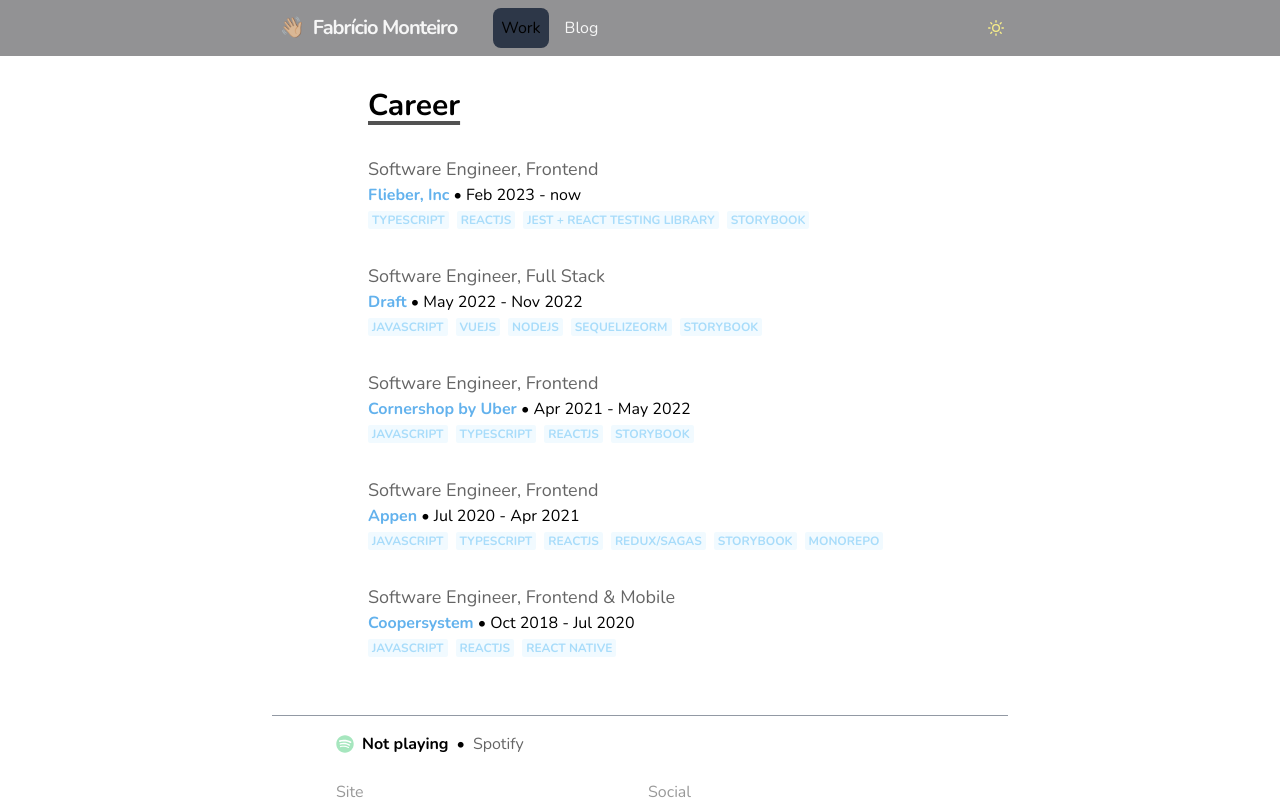
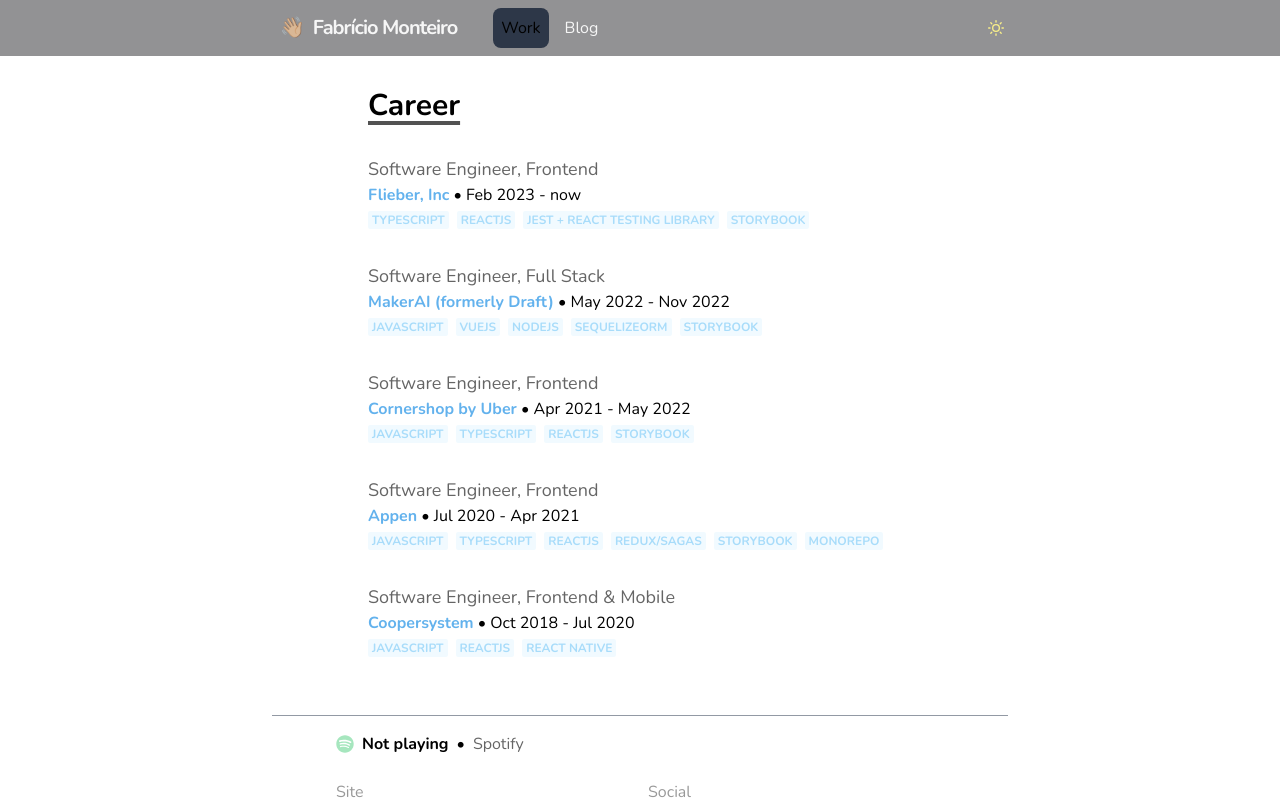
Before and after one commit to fabmont/folio, a Next.js app: page /work in a window 1280 px wide. Shown: the top 800 px of the page. Built offline with nearby package versions, Linux system fonts and the light colour scheme; no server answers.

Commit message:
updates the draft work item

```diff
--- a/src/constants/workList.tsx
+++ b/src/constants/workList.tsx
@@ -101,8 +101,8 @@
     technologies: ['JavaScript', 'TypeScript', 'ReactJS', 'Storybook'],
   },
   {
-    url: 'https://draft.co',
-    title: 'Draft',
+    url: 'https://maker.ai',
+    title: 'MakerAI (formerly Draft)',
     description: (
       <>
         <Paragraph>
```
